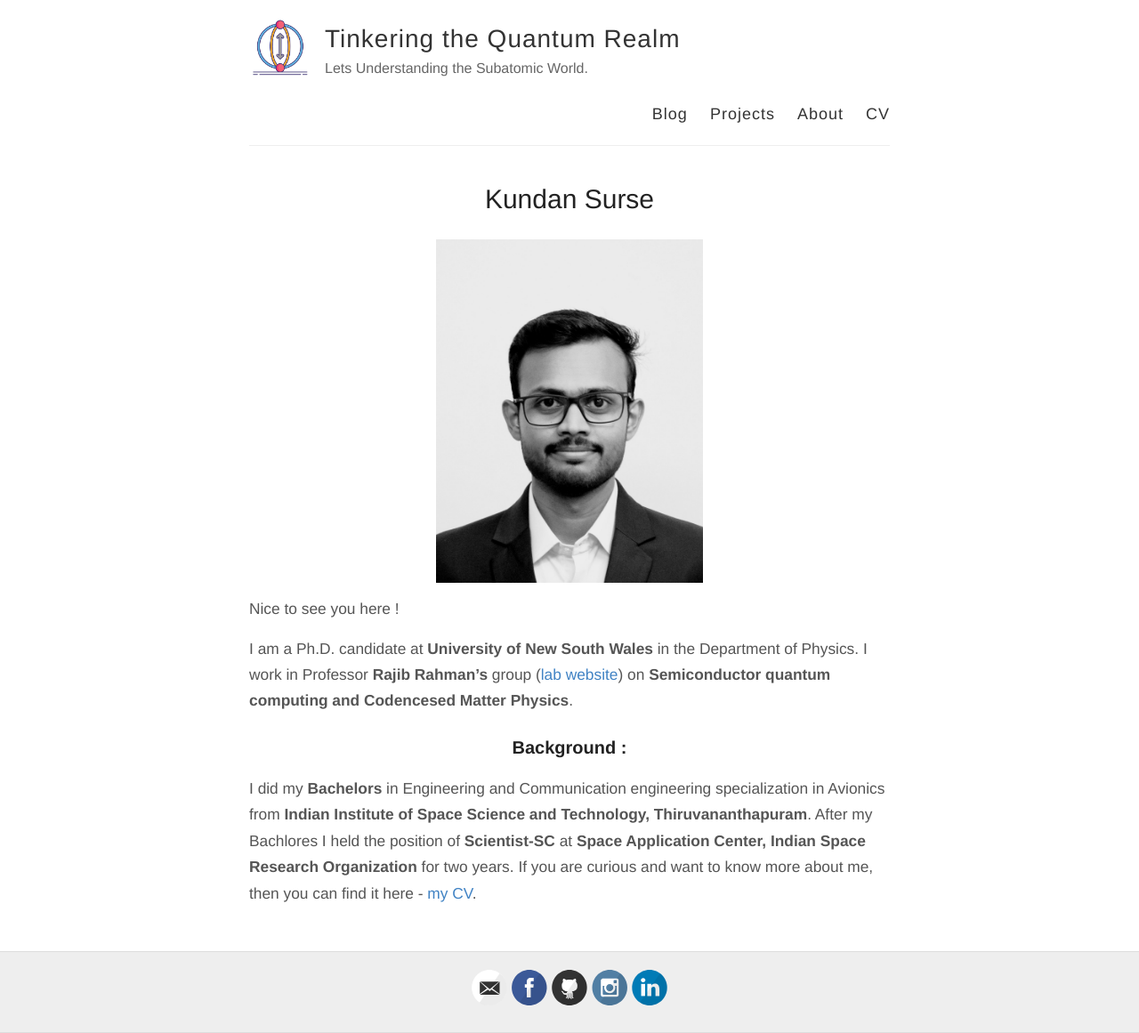
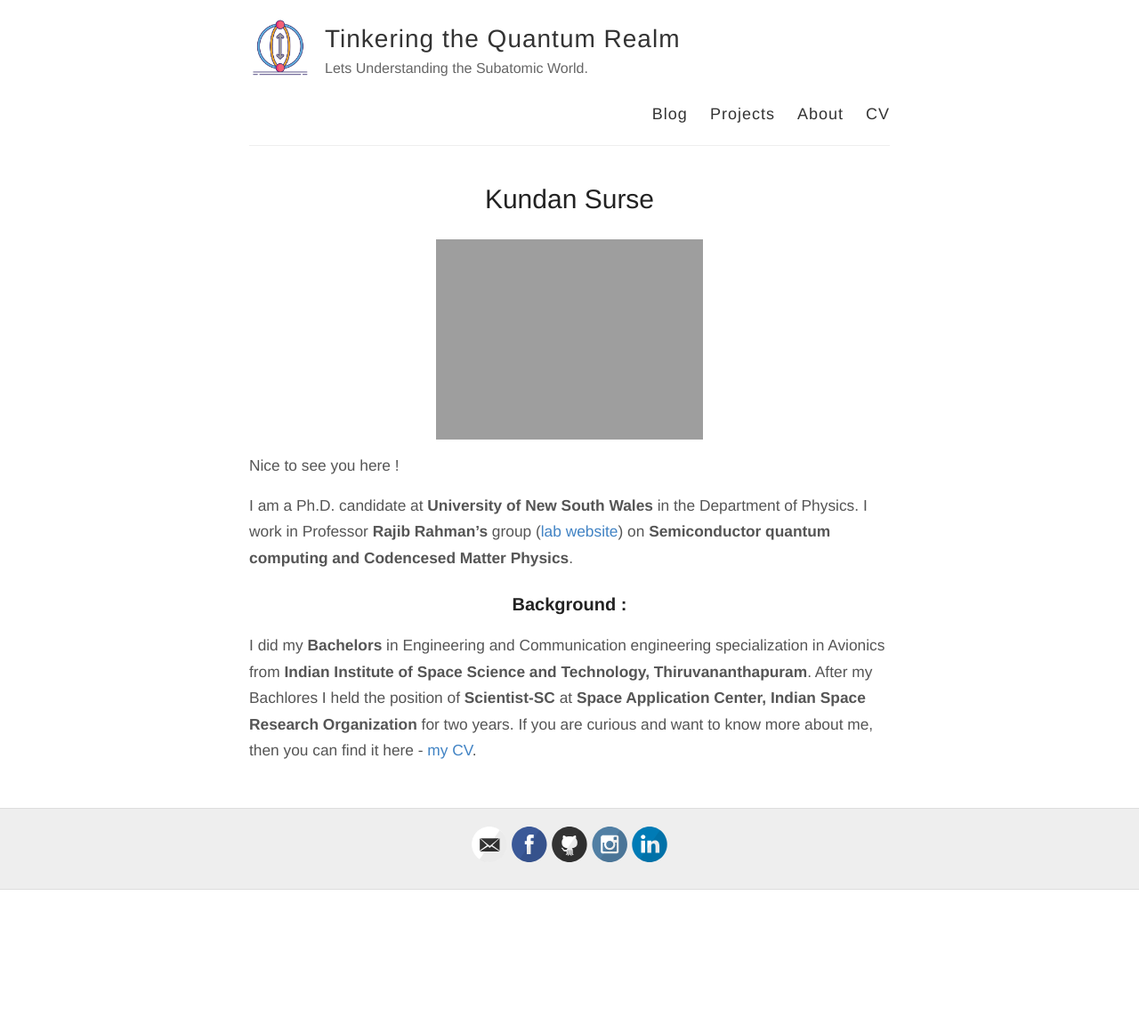
Before and after one commit to KundanSurse/KundanSurse.github.io, a Jekyll site: the page built from about.md, in a window 1280 px wide. Shown: the whole page at 89% size. Built offline with Jekyll 4.4.1, drawn with Linux system fonts in a browser that asks for light colours; some web fonts are replaced; after the commit the page ends 1000 px from its top, so only the background shows below that.

Commit message:
Update about.md

```diff
--- a/about.md
+++ b/about.md
@@ -4,7 +4,7 @@ title: Kundan Surse
 permalink: /about/
 ---
 
-![Me]({{ site.url }}/assets/images/MyPhoto_1.jpg){:width="300px"}
+![Me]({{ site.url }}/assets/images/MyPhoto_2.jpg){:width="300px"}
 
 Nice to see you here !
 
```
